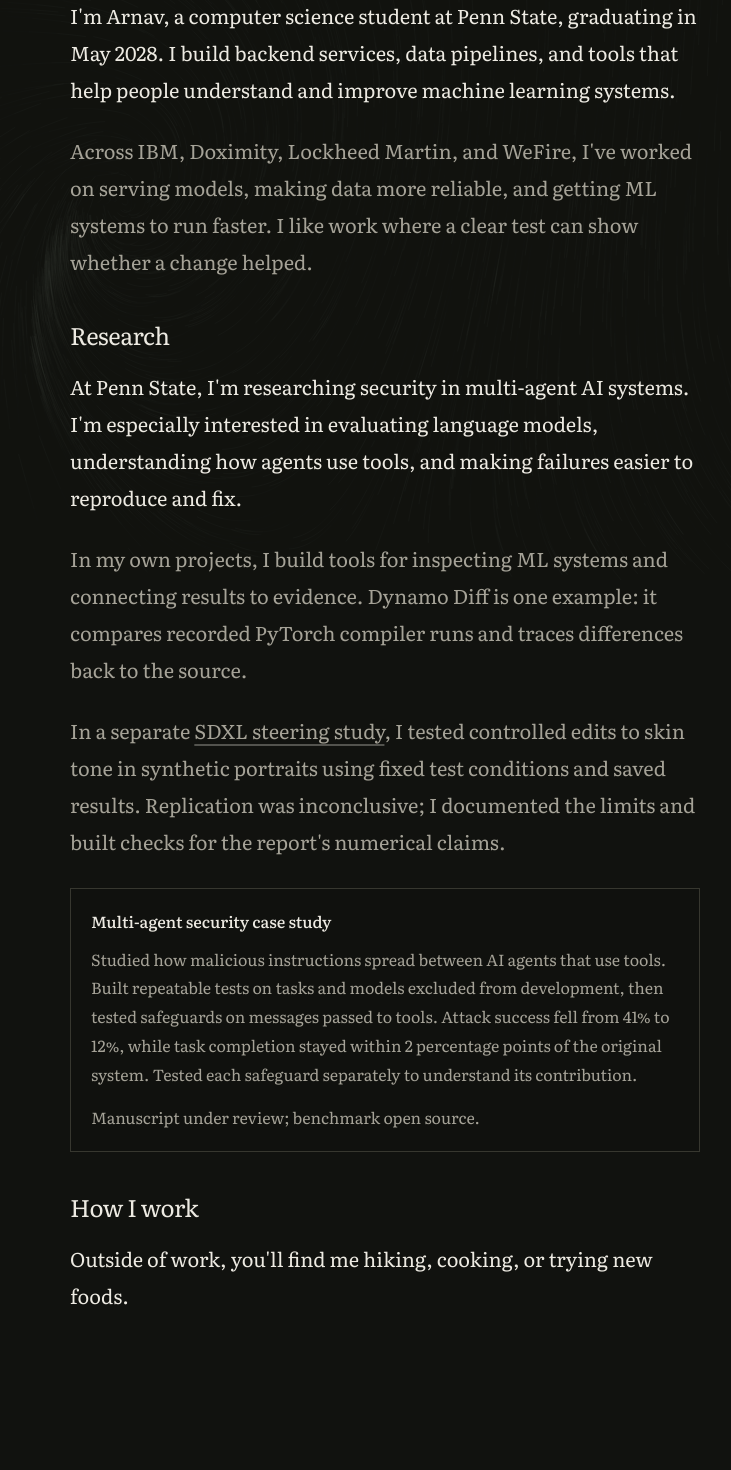
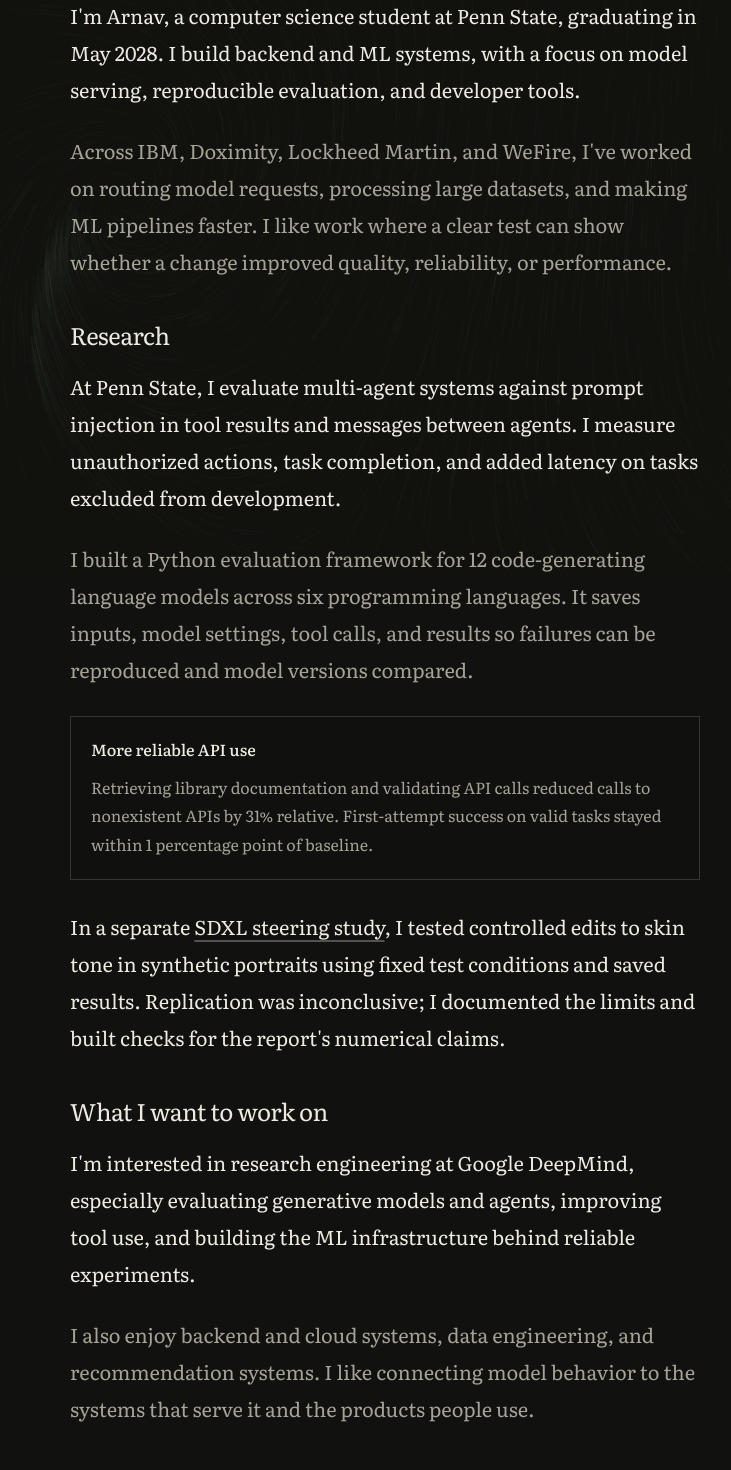
Before and after one commit to Arnavsharma2/Personal-Website, a Next.js app: page /about in a window 1280 px wide. Shown: the part 220-1690 px from the top of the page, without its empty margins (216-947 px from the left). Before the commit the page ends 1658 px from the top, so only its background shows below. Built offline with nearby package versions, Linux system fonts and the light colour scheme.

Commit message:
Align portfolio with revised ML systems and research resume

```diff
--- a/app/about/page.tsx
+++ b/app/about/page.tsx
@@ -4,11 +4,11 @@
 
 export const metadata: Metadata = {
   title: 'About | Arnav Sharma',
-  description: 'Arnav Sharma is a Penn State computer science student building backend services, data pipelines, and ML tools, with interests in language-model evaluation and agent security.',
+  description: 'Arnav Sharma studies multi-agent security and language-model evaluation at Penn State, with interests in research engineering, ML infrastructure, and reliable tool use.',
   alternates: { canonical: '/about' },
   openGraph: {
     title: 'About | Arnav Sharma',
-    description: 'Arnav Sharma is a Penn State computer science student building backend services, data pipelines, and ML tools, with interests in language-model evaluation and agent security.',
+    description: 'Arnav Sharma studies multi-agent security and language-model evaluation at Penn State, with interests in research engineering, ML infrastructure, and reliable tool use.',
     url: '/about',
     type: 'website',
   },
--- a/app/experience/page.tsx
+++ b/app/experience/page.tsx
@@ -4,11 +4,11 @@
 
 export const metadata: Metadata = {
   title: 'Experience | Arnav Sharma',
-  description: 'Engineering work at IBM, Doximity, Lockheed Martin, and WeFire: model serving, reliable data pipelines, and applied machine learning.',
+  description: 'Engineering at IBM, Doximity, Lockheed Martin, and WeFire: cloud model serving, large-scale data pipelines, C++/CUDA performance, and applied ML evaluation.',
   alternates: { canonical: '/experience' },
   openGraph: {
     title: 'Experience | Arnav Sharma',
-    description: 'Engineering work at IBM, Doximity, Lockheed Martin, and WeFire: model serving, reliable data pipelines, and applied machine learning.',
+    description: 'Engineering at IBM, Doximity, Lockheed Martin, and WeFire: cloud model serving, large-scale data pipelines, C++/CUDA performance, and applied ML evaluation.',
     url: '/experience',
     type: 'website',
   },
@@ -16,7 +16,7 @@
 
 export default function ExperiencePage() {
   return (
-    <InteriorPage title="Experience" subtitle="Model serving, reliable data pipelines, and applied ML. Select an entry to read more.">
+    <InteriorPage title="Experience" subtitle="Cloud model serving, data systems, and applied ML—with performance and evaluation built in. Select an entry to read more.">
       <Experience />
     </InteriorPage>
   )
--- a/app/layout.tsx
+++ b/app/layout.tsx
@@ -14,14 +14,14 @@
 
 export const metadata: Metadata = {
   metadataBase: new URL('https://personal-website-puce-ten-11.vercel.app'),
-  title: 'Arnav Sharma | Backend & ML Systems',
-  description: 'Penn State computer science student building backend and ML systems. Explore Dynamo Diff, PSUMenu, and engineering work at IBM, Doximity, Lockheed Martin and WeFire.',
+  title: 'Arnav Sharma | ML Infrastructure & Backend Systems',
+  description: 'Penn State computer science student building ML infrastructure, backend systems, and developer tools, with research in language-model evaluation and agent security.',
   alternates: {
     canonical: '/',
   },
   openGraph: {
-    title: 'Arnav Sharma | Backend & ML Systems',
-    description: 'Backend systems, ML developer tools and applied AI. Explore Dynamo Diff, PSUMenu, and Arnav’s engineering experience.',
+    title: 'Arnav Sharma | ML Infrastructure & Backend Systems',
+    description: 'ML infrastructure, agent evaluation, and backend systems. Explore Dynamo Diff, PSUMenu, and Arnav’s engineering experience.',
     url: '/',
     type: 'website',
   },
--- a/app/page.tsx
+++ b/app/page.tsx
@@ -32,7 +32,7 @@
       <VisitTracker />
       <h1 className="landing-intro">
         <span>Hi, I’m <em>Arnav</em>,</span>
-        <span>I build backend and ML systems.</span>
+        <span>I build ML infrastructure and backend systems.</span>
       </h1>
       <nav className="index-nav" aria-label="Portfolio">
         {groups.map((group) => (
--- a/app/projects/page.tsx
+++ b/app/projects/page.tsx
@@ -4,11 +4,11 @@
 
 export const metadata: Metadata = {
   title: 'Projects | Arnav Sharma',
-  description: 'Projects in ML developer tools, model serving, backend systems, data pipelines and applied AI.',
+  description: 'Dynamo Diff and PSUMenu: PyTorch debugging tools, cloud applications, and recommendation systems, alongside model-serving, backend, and data projects.',
   alternates: { canonical: '/projects' },
   openGraph: {
     title: 'Projects | Arnav Sharma',
-    description: 'Projects in ML developer tools, model serving, backend systems, data pipelines and applied AI.',
+    description: 'Dynamo Diff and PSUMenu: PyTorch debugging tools, cloud applications, and recommendation systems, alongside model-serving, backend, and data projects.',
     url: '/projects',
     type: 'website',
   },
@@ -16,7 +16,7 @@
 
 export default function ProjectsPage() {
   return (
-    <InteriorPage title="Projects" subtitle="ML tools, backend systems, and products people use.">
+    <InteriorPage title="Projects" subtitle="Tools for understanding model behavior, infrastructure for serving it, and applications people use.">
       <ProjectsGrid />
     </InteriorPage>
   )
--- a/components/About.tsx
+++ b/components/About.tsx
@@ -3,26 +3,37 @@
     <div id="about" className="prose">
       <p>
         I&apos;m Arnav, a computer science student at Penn State, graduating in
-        May 2028. I build backend services, data pipelines, and tools that help
-        people understand and improve machine learning systems.
+        May 2028. I build backend and ML systems, with a focus on model serving,
+        reproducible evaluation, and developer tools.
       </p>
       <p>
         Across IBM, Doximity, Lockheed Martin, and WeFire, I&apos;ve worked on
-        serving models, making data more reliable, and getting ML systems to run
-        faster. I like work where a clear test can show whether a change helped.
+        routing model requests, processing large datasets, and making ML
+        pipelines faster. I like work where a clear test can show whether a
+        change improved quality, reliability, or performance.
       </p>
       <section id="research-interests" className="about-section" aria-labelledby="research-heading">
         <h2 id="research-heading" className="section-heading">Research</h2>
         <p>
-          At Penn State, I&apos;m researching security in multi-agent AI systems.
-          I&apos;m especially interested in evaluating language models, understanding
-          how agents use tools, and making failures easier to reproduce and fix.
+          At Penn State, I evaluate multi-agent systems against prompt injection
+          in tool results and messages between agents. I measure unauthorized
+          actions, task completion, and added latency on tasks excluded from
+          development.
         </p>
         <p>
-          In my own projects, I build tools for inspecting ML systems and
-          connecting results to evidence. Dynamo Diff is one example: it compares
-          recorded PyTorch compiler runs and traces differences back to the source.
+          I built a Python evaluation framework for 12 code-generating language
+          models across six programming languages. It saves inputs, model
+          settings, tool calls, and results so failures can be reproduced and
+          model versions compared.
         </p>
+        <aside className="research-case-study" aria-labelledby="research-case-study-heading">
+          <h3 id="research-case-study-heading">More reliable API use</h3>
+          <p>
+            Retrieving library documentation and validating API calls reduced
+            calls to nonexistent APIs by 31% relative. First-attempt success on
+            valid tasks stayed within 1 percentage point of baseline.
+          </p>
+        </aside>
         <p>
           In a separate{' '}
           <a className="text-link" href="https://github.com/Arnavsharma2/sdxl-skin-tone-steering" target="_blank" rel="noopener noreferrer">SDXL steering study</a>,
@@ -30,23 +41,24 @@
           fixed test conditions and saved results. Replication was inconclusive;
           I documented the limits and built checks for the report&apos;s numerical claims.
         </p>
-        <aside className="research-case-study" aria-labelledby="research-case-study-heading">
-          <h3 id="research-case-study-heading">Multi-agent security case study</h3>
-          <p>
-            Studied how malicious instructions spread between AI agents that use
-            tools. Built repeatable tests on tasks and models excluded from
-            development, then tested safeguards on messages passed to tools.
-            Attack success fell from 41% to 12%, while task
-            completion stayed within 2 percentage points of the original system.
-            Tested each safeguard separately to understand its contribution.
-          </p>
-          <p>Manuscript under review; benchmark open source.</p>
-        </aside>
       </section>
-      <section className="about-section" aria-labelledby="toolbox-heading">
-        <h2 id="toolbox-heading" className="section-heading">How I work</h2>
+      <section className="about-section" aria-labelledby="interests-heading">
+        <h2 id="interests-heading" className="section-heading">What I want to work on</h2>
         <p>
-          Outside of work, you&apos;ll find me hiking, cooking, or trying new foods.
+          I&apos;m interested in research engineering at Google DeepMind,
+          especially evaluating generative models and agents, improving tool
+          use, and building the ML infrastructure behind reliable experiments.
+        </p>
+        <p>
+          I also enjoy backend and cloud systems, data engineering, and
+          recommendation systems. I like connecting model behavior to the
+          systems that serve it and the products people use.
+        </p>
+      </section>
+      <section className="about-section" aria-labelledby="outside-work-heading">
+        <h2 id="outside-work-heading" className="section-heading">Outside of work</h2>
+        <p>
+          You&apos;ll find me hiking, cooking, or trying new foods.
         </p>
       </section>
     </div>
--- a/components/ProjectsGrid.tsx
+++ b/components/ProjectsGrid.tsx
@@ -3,17 +3,17 @@
     <section id="projects" aria-label="Selected projects" className="project-list">
       <nav className="project-jump-links" aria-label="Jump to a project">
         <a className="text-link" href="#dynamo-diff">Dynamo Diff</a>
+        <a className="text-link" href="#psumenu">PSUMenu</a>
         <a className="text-link" href="#llm-serving-engine">LLM Serving Engine</a>
         <a className="text-link" href="#gatekeeper">GateKeeper</a>
         <a className="text-link" href="#streaming-lakehouse">Streaming Lakehouse</a>
-        <a className="text-link" href="#psumenu">PSUMenu</a>
       </nav>
       <article id="dynamo-diff" className="project-entry" aria-labelledby="dynamo-diff-heading">
         <h2 id="dynamo-diff-heading" className="project-title">Dynamo Diff</h2>
         <p className="project-description">
-          A published developer tool for comparing recorded PyTorch compiler runs
-          and seeing what changed. Built with a Python analyzer, a command-line
-          interface, tools for AI agents, and a TypeScript VS Code extension.
+          A published Python tool and TypeScript VS Code extension for diagnosing
+          PyTorch recompilation. Command-line and AI-agent interfaces connect
+          compiler events to source code and saved debugging evidence.
         </p>
         <p className="project-description">
           Recompilation reports can be difficult to connect to a code edit. I
@@ -22,8 +22,8 @@
           visible. Saved captures can be inspected without PyTorch or a GPU.
         </p>
         <p className="project-description">
-          <strong>Validated with 96 core tests and 12 recorded compiler scenarios,</strong>
-          {' '}plus a Transformers generation case study.
+          <strong>Validated 12 compiler scenarios and a language-model workload</strong>
+          {' '}with 96 tests and automated checks on macOS and Linux.
         </p>
         <ul className="project-technologies" aria-label="Dynamo Diff technologies">
           <li>Python</li><li>TypeScript</li><li>PyTorch Dynamo</li><li>VS Code</li><li>MCP</li>
@@ -52,6 +52,30 @@
             className="text-link"
           >
             Install for VS Code ↗
+          </a>
+        </div>
+      </article>
+      <article id="psumenu" className="project-entry" aria-labelledby="psumenu-heading">
+        <h2 id="psumenu-heading" className="project-title">PSUMenu</h2>
+        <p className="project-description">
+          A Python dining app deployed on GCP Cloud Run for <strong>1,500 monthly
+          active Penn State students.</strong> It helps students find meals that
+          fit their preferences using campus menus and Gemini recommendations.
+        </p>
+        <p className="project-description">
+          I fetched menus concurrently, cached the results, and checked Gemini
+          recommendations against available meals. I also trained a meal-ranking
+          model from ratings and dietary preferences.
+        </p>
+        <p className="project-description">
+          <strong>Recommendation acceptance rose from 46% to 65% in an A/B test.</strong>
+        </p>
+        <ul className="project-technologies" aria-label="PSUMenu technologies">
+          <li>Python</li><li>GCP Cloud Run</li><li>Gemini</li><li>Recommendation systems</li><li>A/B testing</li>
+        </ul>
+        <div className="project-links">
+          <a href="https://github.com/Arnavsharma2/PSUMenuAnalyzerWebsite" target="_blank" rel="noopener noreferrer" className="text-link">
+            Source &amp; documentation ↗
           </a>
         </div>
       </article>
@@ -117,27 +141,6 @@
           </a>
         </div>
       </article>
-      <article id="psumenu" className="project-entry" aria-labelledby="psumenu-heading">
-        <h2 id="psumenu-heading" className="project-title">PSUMenu</h2>
-        <p className="project-description">
-          A campus dining app used by <strong>1,500 monthly active Penn State
-          students.</strong> It helps students find meals that fit their preferences
-          using official dining menus and Gemini-powered recommendations.
-        </p>
-        <p className="project-description">
-          I built a Python/Flask backend that gathers menus concurrently and
-          caches results in SQLite. Recommendations are checked against the
-          available menu, with a fallback when Gemini is unavailable.
-        </p>
-        <ul className="project-technologies" aria-label="PSUMenu technologies">
-          <li>Python</li><li>Flask</li><li>Gemini</li><li>SQLite</li><li>Recommendations</li>
-        </ul>
-        <div className="project-links">
-          <a href="https://github.com/Arnavsharma2/PSUMenuAnalyzerWebsite" target="_blank" rel="noopener noreferrer" className="text-link">
-            Source &amp; documentation ↗
-          </a>
-        </div>
-      </article>
     </section>
   )
 }
```
Also changed, not shown: components/Experience.tsx (+12 -12 lines), 1 other file (tests, documents, lock files or other folders).
